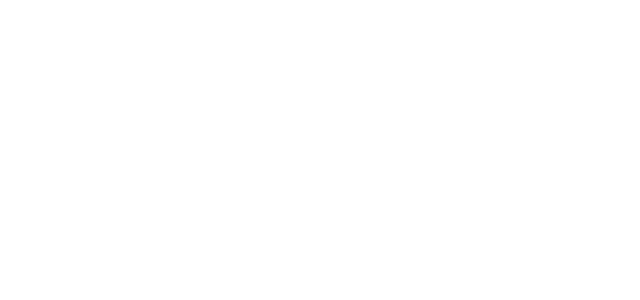
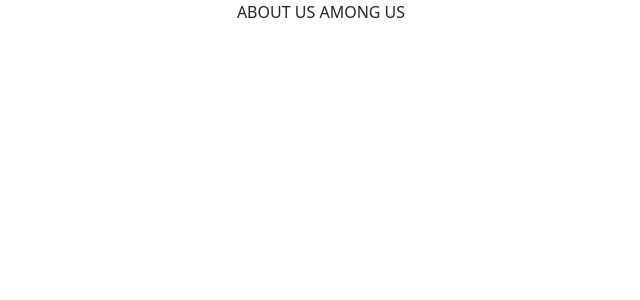
Before and after one commit to duncanrout/Project-Maria, a React (Create React App) app in the folder app/: page /about in a window 1280 px wide. Shown: the top 300 px of the page, without its empty margins (319-959 px from the left). Built offline with nearby package versions, Linux system fonts and the light colour scheme.

Commit message:
git config user.name "someone"

```diff
--- a/app/src/App.js
+++ b/app/src/App.js
@@ -6,7 +6,8 @@
     Switch,
 } from 'react-router-dom';
 import '../node_modules/bootstrap/dist/css/bootstrap.min.css';
-import {Home} from './pages/home.js';
+import { Home } from './pages/home.js';
+import { About } from './pages/about.js';
 
 function App() {
   return (
@@ -15,7 +16,10 @@
         <div id="page-body">
           <Switch>
             <Route path="/home" component={Home} />
-          </Switch>
+           </Switch>
+           <Switch>
+             <Route path="/about" component={About} />
+           </Switch>
         </div>
       </div>
     </Router>
--- /dev/null
+++ b/app/src/pages/about.js
@@ -0,0 +1,14 @@
+import React from 'react';
+
+
+export const About = (props) => (
+    <div>
+        <header>
+        ABOUT US
+        AMONG US
+            </header>
+    </div>
+);
+
+
+export default About;
--- a/app/src/pages/home.js
+++ b/app/src/pages/home.js
@@ -3,7 +3,7 @@
 
 export const Home = (props) => (
     <div>
-        home page!
+        yeah yeah yeaeyayeayeayea
     </div>
   );
 
```
Also changed, not shown: 2 other files (tests, documents, lock files or other folders).
